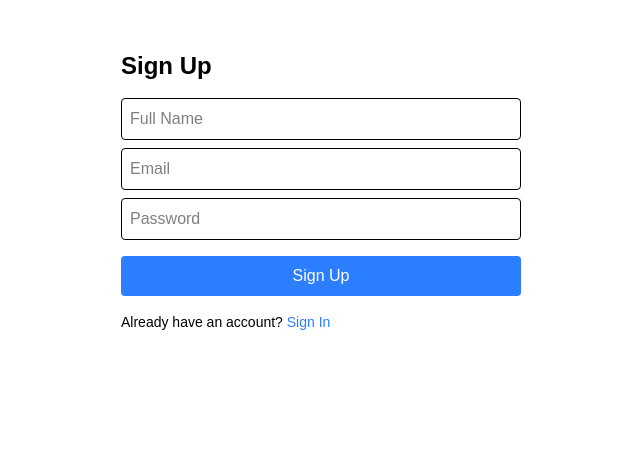
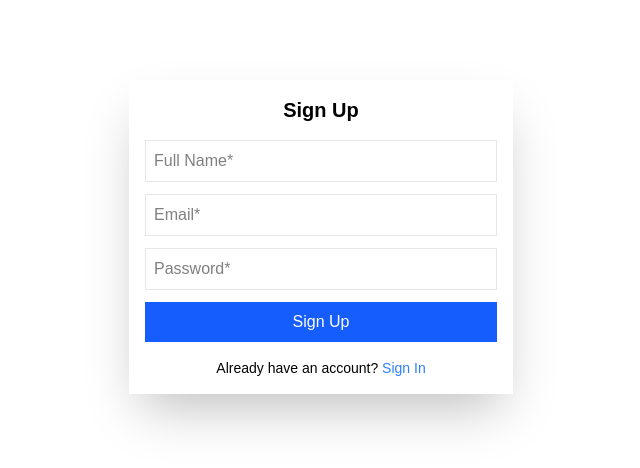
Before and after one commit to rezoneprince/pawlogy-blog, a Next.js app: page /signup in a window 1280 px wide. Shown: the top 468 px of the page, without its empty margins (319-959 px from the left). Built offline with nearby package versions, Linux system fonts and the light colour scheme.

Commit message:
admin layout and more added and middleware dlt in client

```diff
--- a/src/app/admin/layout.tsx
+++ b/src/app/admin/layout.tsx
@@ -5,26 +5,25 @@ import { useEffect, useState } from "react";
 import Header from "@/components/admin/header";
 import Sidebar from "@/components/admin/sidebar";
 
-export default function ProtectedLayout({
+export default function AdminLayout({
   children,
 }: {
   children: React.ReactNode;
 }) {
   const router = useRouter();
-  const [loading, setLoading] = useState(true);
+  const [authorized, setAuthorized] = useState(false);
 
   useEffect(() => {
     const token = localStorage.getItem("token");
+
     if (!token) {
       router.replace("/signin");
     } else {
-      setLoading(false);
+      setAuthorized(true);
     }
   }, [router]);
 
-  if (loading) {
-    return null;
-  }
+  if (!authorized) return null;
 
   return (
     <div className="flex flex-col min-h-screen">
@@ -33,7 +32,7 @@ export default function ProtectedLayout({
         <div>
           <Sidebar />
         </div>
-        <div className="flex-1 overflow-auto p-x-4">{children}</div>
+        <main className="flex-1 overflow-auto p-4">{children}</main>
       </div>
     </div>
   );
--- a/src/app/signin/page.tsx
+++ b/src/app/signin/page.tsx
@@ -1,15 +1,16 @@
 "use client";
 
-import Link from "next/link";
 import { useRouter } from "next/navigation";
 import { useEffect, useState } from "react";
+import Link from "next/link";
 
-export default function SignIn() {
+export default function SignInPage() {
   const router = useRouter();
   const [email, setEmail] = useState("");
   const [password, setPassword] = useState("");
+  const [error, setError] = useState("");
 
-  // already logged in? → admin
+  // already logged in
   useEffect(() => {
     if (localStorage.getItem("token")) {
       router.replace("/admin");
@@ -18,7 +19,9 @@ export default function SignIn() {
 
   const handleSubmit = async (e: React.FormEvent) => {
     e.preventDefault();
+    setError("");
 
+    try {
       const res = await fetch("http://localhost:5000/api/auth/signin", {
         method: "POST",
         headers: { "Content-Type": "application/json" },
@@ -27,36 +30,48 @@ export default function SignIn() {
 
       const data = await res.json();
 
-    if (res.ok) {
+      if (!res.ok) {
+        setError(data.message || "Signin failed");
+        return;
+      }
+
       localStorage.setItem("token", data.token);
       router.replace("/admin");
+    } catch {
+      setError("Network error");
     }
   };
 
   return (
-    <div className="max-w-sm mx-auto mt-20">
+    <div className="max-w-sm mx-auto mt-20 shadow-2xl p-4 text-center">
       <h2 className="text-xl font-bold mb-4">Sign In</h2>
 
       <form onSubmit={handleSubmit} className="space-y-3">
         <input
-          className="border w-full p-2"
-          placeholder="Email"
+          className="border border-gray-200 w-full p-2 focus:outline-none"
+          placeholder="Email*"
           value={email}
           onChange={(e) => setEmail(e.target.value)}
+          required
         />
         <input
-          className="border w-full p-2"
-          placeholder="Password"
+          className="border border-gray-200 w-full p-2 focus:outline-none"
           type="password"
+          placeholder="Password*"
           value={password}
           onChange={(e) => setPassword(e.target.value)}
+          required
         />
-        <button className="bg-blue-600 text-white w-full py-2">Signin</button>
+
+        <button className="bg-blue-600 text-white w-full py-2">Sign In</button>
       </form>
+
+      {error && <p className="text-red-500 mt-2">{error}</p>}
+
       <p className="mt-4 text-sm">
-        Don&#39;t have an account ?{" "}
+        Don’t have an account?{" "}
         <Link href="/signup" className="text-blue-500">
-          SignUp
+          Sign Up
         </Link>
       </p>
     </div>
--- a/src/app/signup/page.tsx
+++ b/src/app/signup/page.tsx
@@ -1,16 +1,17 @@
 "use client";
-import React, { useState, useEffect } from "react";
+
 import { useRouter } from "next/navigation";
+import { useEffect, useState } from "react";
 import Link from "next/link";
 
-const SignUpPage = () => {
+export default function SignUpPage() {
   const router = useRouter();
   const [name, setName] = useState("");
   const [email, setEmail] = useState("");
   const [password, setPassword] = useState("");
-  const [message, setMessage] = useState("");
+  const [error, setError] = useState("");
 
-  // redirect if already logged in
+  // if logged in → admin
   useEffect(() => {
     if (localStorage.getItem("token")) {
       router.replace("/admin");
@@ -19,72 +20,68 @@ const SignUpPage = () => {
 
   const handleSubmit = async (e: React.FormEvent) => {
     e.preventDefault();
+    setError("");
+
     try {
       const res = await fetch("http://localhost:5000/api/auth/signup", {
         method: "POST",
         headers: { "Content-Type": "application/json" },
-        body: JSON.stringify({ email, password }),
+        body: JSON.stringify({ name, email, password }),
       });
 
       const data = await res.json();
 
-      if (res.ok) {
-        localStorage.setItem("token", data.token);
-        router.replace("/admin");
-      } else {
-        setMessage(data.message || "Signup failed");
+      if (!res.ok) {
+        setError(data.message || "Signup failed");
+        return;
       }
-    } catch (error) {
-      console.error(error);
-      setMessage("Something went wrong");
+
+      localStorage.setItem("token", data.token);
+      router.replace("/admin");
+    } catch {
+      setError("Network error");
     }
   };
 
   return (
-    <div style={{ maxWidth: "400px", margin: "50px auto" }}>
-      <h2 className="text-2xl font-bold mb-4">Sign Up</h2>
-      <form onSubmit={handleSubmit} className="flex flex-col gap-2">
+    <div className="max-w-sm mx-auto mt-20 shadow-2xl p-4 text-center">
+      <h2 className="text-xl font-bold mb-4">Sign Up</h2>
+
+      <form onSubmit={handleSubmit} className="space-y-3">
         <input
-          type="name"
-          placeholder="Full Name"
+          className="border border-gray-200 w-full p-2 focus:outline-none"
+          placeholder="Full Name*"
           value={name}
           onChange={(e) => setName(e.target.value)}
           required
-          className="border p-2 rounded"
         />
         <input
-          type="email"
-          placeholder="Email"
+          className="border border-gray-200 w-full p-2 focus:outline-none"
+          placeholder="Email*"
           value={email}
           onChange={(e) => setEmail(e.target.value)}
           required
-          className="border p-2 rounded"
         />
         <input
           type="password"
-          placeholder="Password"
+          className="border border-gray-200 w-full p-2 focus:outline-none"
+          placeholder="Password*"
           value={password}
           onChange={(e) => setPassword(e.target.value)}
           required
-          className="border p-2 rounded"
         />
-        <button
-          type="submit"
-          className="bg-blue-500 text-white p-2 rounded mt-2"
-        >
-          Sign Up
-        </button>
+
+        <button className="bg-blue-600 text-white w-full py-2">Sign Up</button>
       </form>
-      {message && <p className="mt-2 text-red-500">{message}</p>}
+
+      {error && <p className="text-red-500 mt-2">{error}</p>}
 
       <p className="mt-4 text-sm">
         Already have an account?{" "}
-        <Link href={"/signin"} className="text-blue-500">
+        <Link href="/signin" className="text-blue-500">
           Sign In
         </Link>
       </p>
     </div>
   );
-};
-
-export default SignUpPage;
+}
--- a/src/components/admin/header/index.tsx
+++ b/src/components/admin/header/index.tsx
@@ -5,7 +5,6 @@ import { useRouter } from "next/navigation";
 import { IoNotifications } from "react-icons/io5";
 import { AiOutlineDown } from "react-icons/ai";
 import Profile from "@/assets/profile_icon.png";
-import { CgProfile } from "react-icons/cg";
 import { IoMdLogIn } from "react-icons/io";
 import Link from "next/link";
 
@@ -87,31 +86,22 @@ const Header = () => {
                 RP
               </span>
               <span className="font-bold mt-2">Admin</span>
-              <span className="text-gray-500 text-sm">join@ecommerce.com</span>
+              <span className="text-gray-500 text-sm">join@mail.com</span>
             </div>
 
             <ul className="flex flex-col">
-              <li className="flex items-center gap-2 px-4 py-2 hover:bg-gray-100 cursor-pointer">
-                <CgProfile /> Profile
-              </li>
-
               {!isLoggedIn ? (
                 <>
                   <Link href="/signin">
-                    <button className="border px-3 py-1 rounded w-full my-1 hover:text-blue-600 transition flex items-center justify-center gap-1">
+                    <button className="border border-gray-200 px-3 py-1 rounded w-full my-1 hover:text-blue-600 transition flex items-center justify-center gap-1">
                       <IoMdLogIn /> Sign In
-                    </button>
-                  </Link>
-                  <Link href="/signup">
-                    <button className="border px-3 py-1 rounded w-full my-1 hover:text-blue-600 transition">
-                      Sign Up
                     </button>
                   </Link>
                 </>
               ) : (
                 <button
                   onClick={handleLogout}
-                  className="border px-3 py-1 rounded w-full my-1 hover:text-blue-600 transition"
+                  className="border border-gray-200 px-3 py-1 rounded w-full my-1 hover:text-blue-600 transition cursor-pointer"
                 >
                   Logout
                 </button>
--- a/src/middleware.ts
+++ /dev/null
@@ -1,18 +0,0 @@
-import { NextResponse } from "next/server";
-import type { NextRequest } from "next/server";
-
-export function middleware(req: NextRequest) {
-  const token = req.cookies.get("admin_token")?.value;
-
-  console.log("Middleware Hit:", req.nextUrl.pathname, "Token:", token);
-
-  if (req.nextUrl.pathname.startsWith("/admin") && !token) {
-    return NextResponse.redirect(new URL("/signin", req.url));
-  }
-
-  return NextResponse.next();
-}
-
-export const config = {
-  matcher: ["/admin/:path*"],
-};
```
Lines whose indentation alone changed are shown as unchanged.
